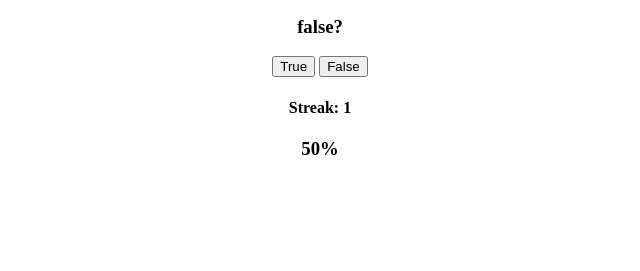
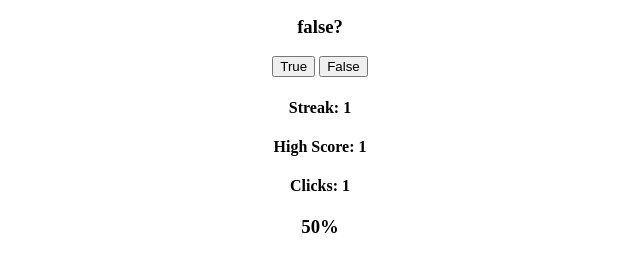
Before and after one commit to That-One-Axolotl/falseistrue, a plain HTML site: page index.html in a window 1280 px wide. Both pictures are taken after a click on the button "True". Shown: the part 101-372 px from the top of the page, without its empty margins (320-960 px from the left). Drawn offline with Linux system fonts and the light colour scheme.

Commit message:
added high score

```diff
--- a/index.html
+++ b/index.html
@@ -11,6 +11,8 @@
             <button id="true">True</button>
             <button id="false">False</button>
             <h4 id = "streak">Streak: 0</h4>
+            <h4 id = "highScore">High Score: 0</h4>
+            <h4 id = "clicks">Clicks: 0</h4>
             <h3 id = "chance">100%</h3>
         </div>
     </body>
@@ -24,12 +26,17 @@
     let correctAnswer = Math.random() >= 0.5;
     let Streak = 0;
     let statevar = 1;
+    let clicks = 0;
+    let highScore = 0;
+
 
     const question = document.getElementById("question");
     const streakText = document.getElementById("streak");
     const trueButton = document.getElementById("true");
     const falseButton = document.getElementById("false");
     const chances = document.getElementById("chance");
+    const clickstext = document.getElementById("clicks");
+    const highScoreText = document.getElementById("highScore");
     const correctAudio = new Audio("https://that-one-axolotl.github.io/falseistrue/sounds/correct.mp3");
     const falseAudio = new Audio("https://that-one-axolotl.github.io/falseistrue/sounds/wrong.mp3");
     const normalSong = new Audio("https://that-one-axolotl.github.io/falseistrue/sounds/Normal.wav");
@@ -39,6 +46,13 @@
     const extremeSong = new Audio("https://that-one-axolotl.github.io/falseistrue/sounds/extreme.wav");
     const HOWSong = new Audio("https://that-one-axolotl.github.io/falseistrue/sounds/HOW.wav");
     let song = normalSong;
+
+    const savedHighScore = getCookie("highscore");
+    if (savedHighScore !== null) {
+        highScore = parseInt(savedHighScore) || 0;
+        highScoreText.textContent = `High Score: ${highScore}`;
+    }
+
 
 
     trueButton.addEventListener("click", () => {
@@ -59,7 +73,13 @@
         correctAnswer = Math.random() >= 0.5;
         question.textContent = `${Math.random() >= 0.5}?`
         chances.textContent = `${1/(Math.pow(2, Streak)) * 100}%`;
+        clicks += 1;
+        clickstext.textContent = `Clicks: ${clicks}`;
         statevar = changeState(Streak);
+        console.log("highscore: ", highScore)
+        if(Streak > highScore){
+            increaseHighScore(Streak);
+        }
         playNextTrack();
     })
 
@@ -81,7 +101,13 @@
         correctAnswer = Math.random() >= 0.5;
         question.textContent = `${Math.random() >= 0.5}?`
         chances.textContent = `${1/(Math.pow(2, Streak)) * 100}%`;
+        clicks += 1;
+        clickstext.textContent = `Clicks: ${clicks}`;
         statevar = changeState(Streak);
+        console.log("highscore: ", highScore)
+        if(Streak > highScore){
+            increaseHighScore(Streak);
+        }
         playNextTrack();
     })
 
@@ -137,5 +163,23 @@
         song.play().catch(err => console.error("Playback failed:", err));
     }
 
+    function getCookie(name) {
+        const cookies = document.cookie.split(';');
+        for (let i = 0; i < cookies.length; i++) {
+            const cookie = cookies[i].trim();
+            if (cookie.startsWith(name + '=')) {
+                return cookie.substring(name.length + 1);
+            }
+        }
+        return null;
+    }
+
+    function increaseHighScore(score){
+        highScore = score;
+        highScoreText.textContent = `High Score: ${highScore}`;
+        const date = new Date();
+        date.setTime(date.getTime() + (30 * 24 * 60 * 60 * 1000));
+        document.cookie = `highscore=${score}; expires=${date.toUTCString()}; path=/`;
+    }
 
 </script>
```
